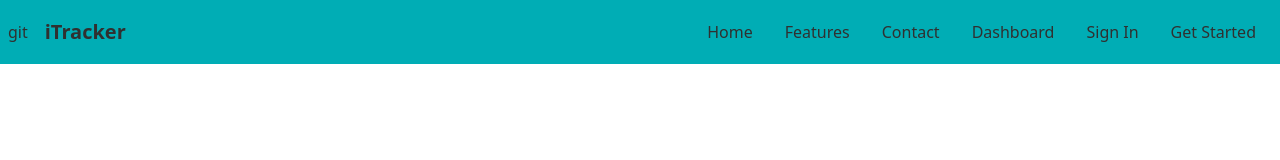
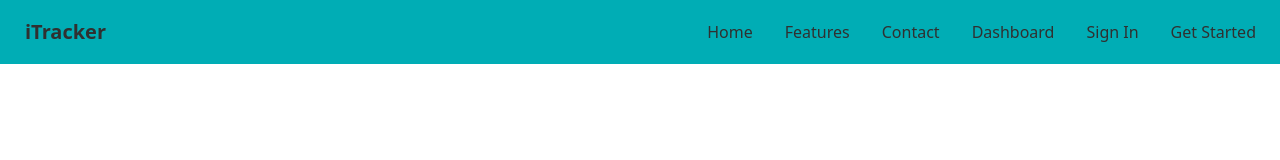
Before and after one commit to md-najmul-haque/itracker, a React (Create React App) app: page / in a window 1280 px wide. Shown: the top 160 px of the page. Built offline with nearby package versions, Linux system fonts and the light colour scheme; no server answers.

Commit message:
navber updated

```diff
--- a/src/Pages/Shared/Navbar/Navbar.tsx
+++ b/src/Pages/Shared/Navbar/Navbar.tsx
@@ -31,7 +31,7 @@ const Navbar = () => {
     return (
 
         <div className="navbar bg-primary mx-auto sticky top-0 z-50">
-            <div className='container mx-auto'>git
+            <div className='container mx-auto'>
                 <div className="navbar-start">
                     <div className="dropdown">
                         <label className="btn btn-ghost lg:hidden">
@@ -49,7 +49,7 @@ const Navbar = () => {
                     </ul>
                 </div>
                 <div className="navbar-end  md:hidden flex">
-                <label htmlFor="dashboard-sidebar" className="btn btn-primary drawer-button lg:hidden"><svg xmlns="http://www.w3.org/2000/svg" className="h-5 w-5" fill="none" viewBox="0 0 24 24" stroke="currentColor"><path stroke-linecap="round" stroke-linejoin="round" stroke-width="2" d="M4 6h16M4 12h8m-8 6h16" /></svg></label>
+                    <label htmlFor="dashboard-sidebar" className="btn btn-primary drawer-button lg:hidden"><svg xmlns="http://www.w3.org/2000/svg" className="h-5 w-5" fill="none" viewBox="0 0 24 24" stroke="currentColor"><path stroke-linecap="round" stroke-linejoin="round" stroke-width="2" d="M4 6h16M4 12h8m-8 6h16" /></svg></label>
                 </div>
             </div>
         </div>
```
